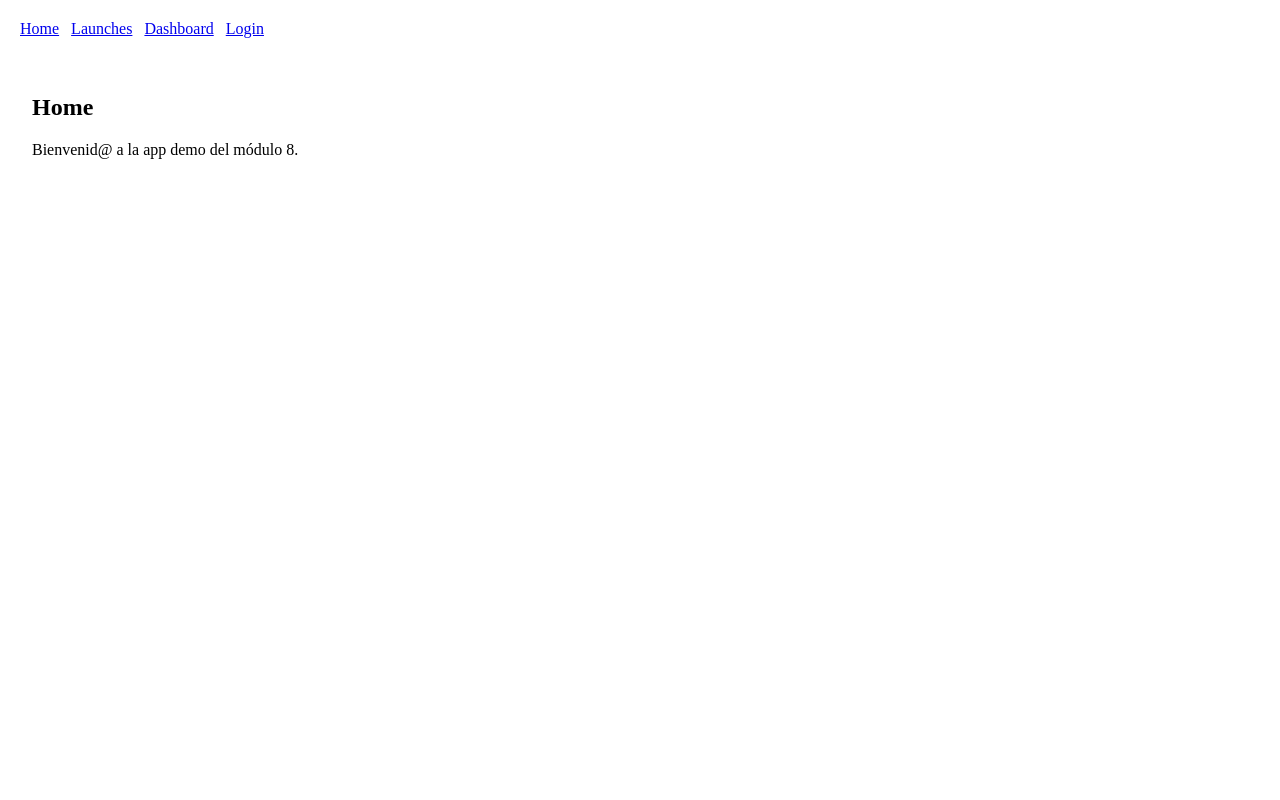
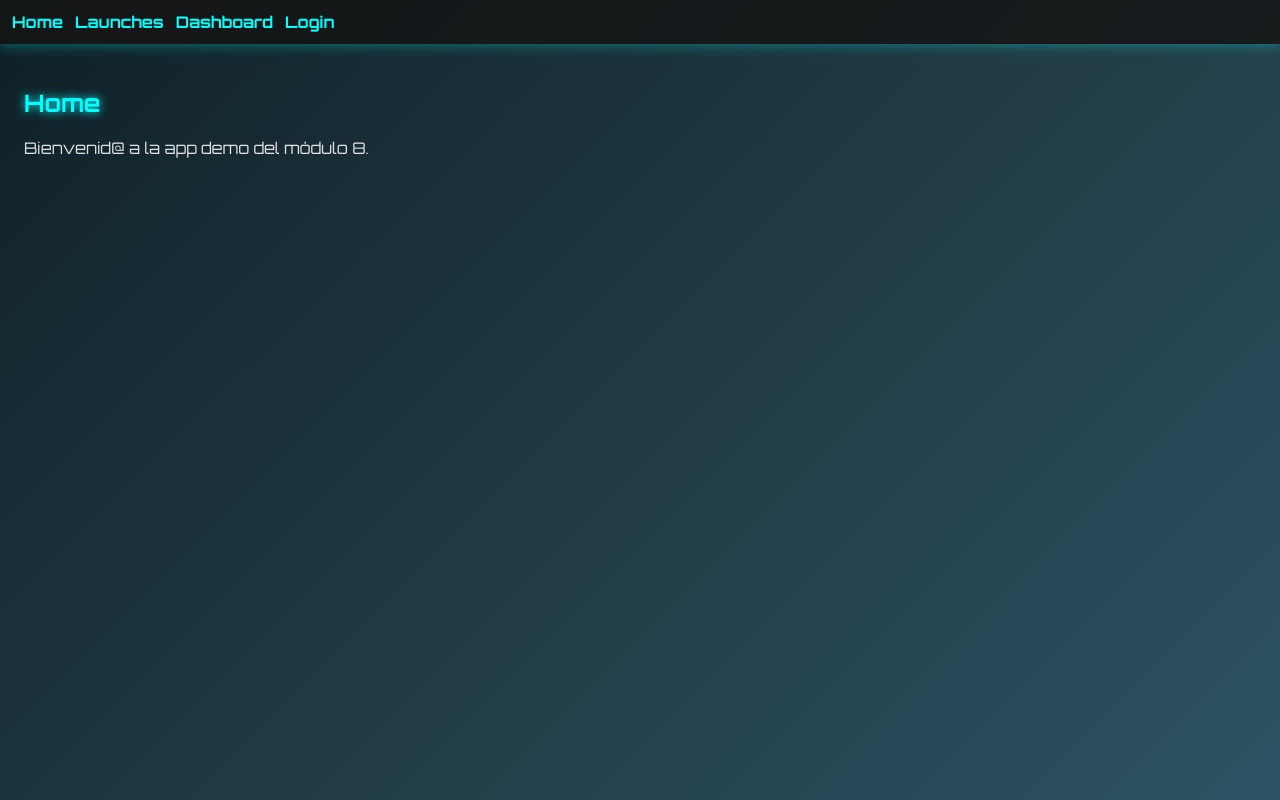
Before and after one commit to andylbtt/spacex-app, a React (Vite) app: page / in a window 1280 px wide. Built offline with nearby package versions, Linux system fonts and the light colour scheme.

Commit message:
Agrego estilos futuristas con CSS global

```diff
--- a/index.html
+++ b/index.html
@@ -1,6 +1,7 @@
 <!DOCTYPE html>
 <html lang="en">
   <head>
+    <link href="https://fonts.googleapis.com/css2?family=Orbitron:wght@400;700&display=swap" rel="stylesheet">
     <meta charset="UTF-8" />
     <meta name="viewport" content="width=device-width, initial-scale=1.0" />
     <title>SpaceX App</title>
--- a/src/main.jsx
+++ b/src/main.jsx
@@ -3,6 +3,7 @@ import ReactDOM from "react-dom/client";
 import { BrowserRouter } from "react-router-dom";
 import App from "./App.jsx";
 import { AuthProvider } from "./context/AuthContext.jsx";
+import './styles.css';
 
 ReactDOM.createRoot(document.getElementById("root")).render(
   <React.StrictMode>
--- a/src/styles.css
+++ b/src/styles.css
@@ -0,0 +1,59 @@
+/* Estilos globales futuristas */
+body {
+  margin: 0;
+  font-family: 'Orbitron', sans-serif;
+  background: linear-gradient(135deg, #0f2027, #203a43, #2c5364);
+  color: #e0e0e0;
+  min-height: 100vh;
+}
+
+/* Navbar futurista */
+nav {
+  background: rgba(20, 20, 20, 0.85);
+  padding: 1rem;
+  display: flex;
+  gap: 1.5rem;
+  box-shadow: 0 0 15px rgba(0, 255, 255, 0.4);
+}
+
+nav a {
+  color: #00ffff;
+  text-decoration: none;
+  font-weight: bold;
+  transition: 0.3s;
+}
+
+nav a:hover {
+  color: #ff00ff;
+  text-shadow: 0 0 8px #ff00ff;
+}
+
+/* Contenedor principal */
+main {
+  padding: 2rem;
+  text-align: center;
+}
+
+/* Títulos */
+h1, h2, h3 {
+  color: #00ffff;
+  text-shadow: 0 0 10px #00ffff;
+}
+
+/* Botones futuristas */
+button {
+  background: transparent;
+  border: 2px solid #00ffff;
+  padding: 10px 20px;
+  border-radius: 8px;
+  color: #00ffff;
+  font-size: 1rem;
+  cursor: pointer;
+  transition: 0.3s;
+}
+
+button:hover {
+  background: #00ffff;
+  color: #121212;
+  box-shadow: 0 0 15px #00ffff;
+}
```
Also changed, not shown: 1 other file (tests, documents, lock files or other folders).
